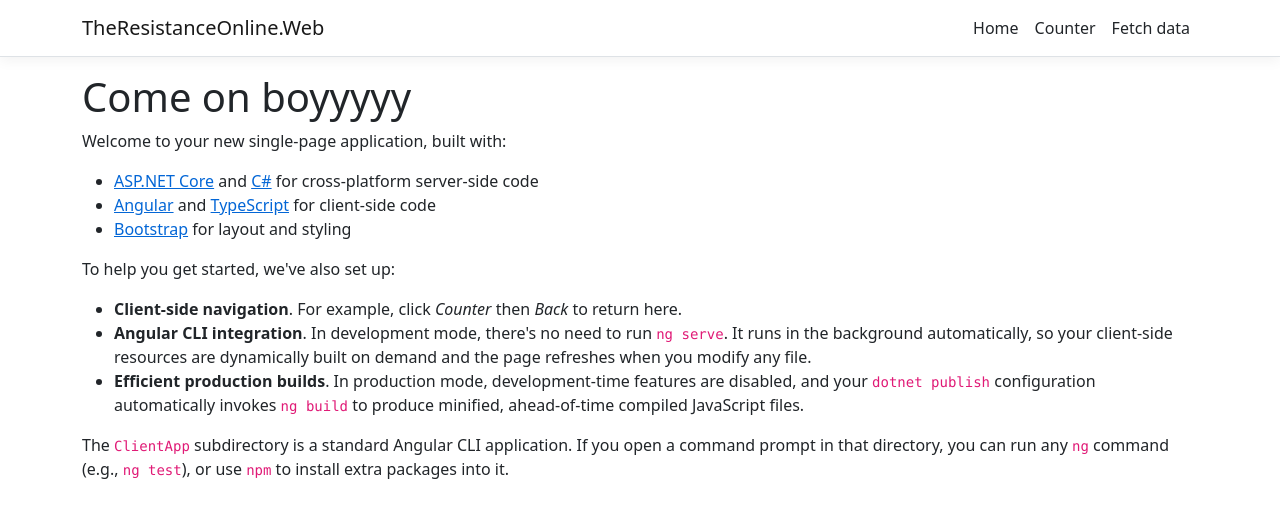
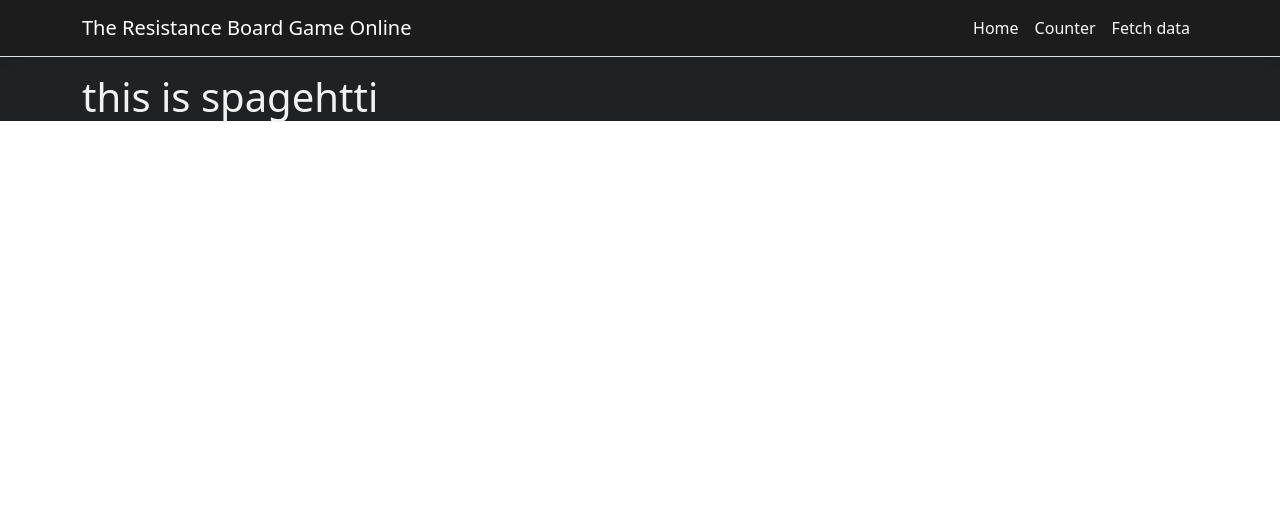
Before and after one commit to Shane-oo/TheResistanceOnline, an Angular app in the folder TheResistanceOnline.Web/ClientApp/: page / in a window 1280 px wide. Shown: the top 518 px of the page. Built offline with nearby package versions, Linux system fonts and the light colour scheme.

Commit message:
Forgot to move into develop

```diff
--- a/TheResistanceOnline.Web/ClientApp/src/app/app.component.html
+++ b/TheResistanceOnline.Web/ClientApp/src/app/app.component.html
@@ -1,4 +1,4 @@
-<body>
+<body class="AppRoot" style="height: fit-content">
   <app-nav-menu></app-nav-menu>
   <div class="container">
     <router-outlet></router-outlet>
--- a/TheResistanceOnline.Web/ClientApp/src/app/home/home.component.html
+++ b/TheResistanceOnline.Web/ClientApp/src/app/home/home.component.html
@@ -1,14 +1,3 @@
-<h1>Come on boyyyyy</h1>
-<p>Welcome to your new single-page application, built with:</p>
-<ul>
-  <li><a href='https://get.asp.net/'>ASP.NET Core</a> and <a href='https://msdn.microsoft.com/en-us/library/67ef8sbd.aspx'>C#</a> for cross-platform server-side code</li>
-  <li><a href='https://angular.io/'>Angular</a> and <a href='http://www.typescriptlang.org/'>TypeScript</a> for client-side code</li>
-  <li><a href='http://getbootstrap.com/'>Bootstrap</a> for layout and styling</li>
-</ul>
-<p>To help you get started, we've also set up:</p>
-<ul>
-  <li><strong>Client-side navigation</strong>. For example, click <em>Counter</em> then <em>Back</em> to return here.</li>
-  <li><strong>Angular CLI integration</strong>. In development mode, there's no need to run <code>ng serve</code>. It runs in the background automatically, so your client-side resources are dynamically built on demand and the page refreshes when you modify any file.</li>
-  <li><strong>Efficient production builds</strong>. In production mode, development-time features are disabled, and your <code>dotnet publish</code> configuration automatically invokes <code>ng build</code> to produce minified, ahead-of-time compiled JavaScript files.</li>
-</ul>
-<p>The <code>ClientApp</code> subdirectory is a standard Angular CLI application. If you open a command prompt in that directory, you can run any <code>ng</code> command (e.g., <code>ng test</code>), or use <code>npm</code> to install extra packages into it.</p>
+<div>
+      <h1>   this is spagehtti</h1>
+</div>
--- a/TheResistanceOnline.Web/ClientApp/src/app/nav-menu/nav-menu.component.html
+++ b/TheResistanceOnline.Web/ClientApp/src/app/nav-menu/nav-menu.component.html
@@ -1,9 +1,10 @@
 <header>
   <nav
-    class="navbar navbar-expand-sm navbar-toggleable-sm navbar-light bg-white border-bottom box-shadow mb-3"
+    class="navbar sticky-top navbar-expand-sm navbar-toggleable-sm navbar-dark border-bottom box-shadow mb-3"
+    style="background-color: #1C1C1C;"
   >
     <div class="container">
-      <a class="navbar-brand" [routerLink]="['/']">TheResistanceOnline.Web</a>
+      <a class="navbar-brand" [routerLink]="['/']">The Resistance Board Game Online</a>
       <button
         class="navbar-toggler"
         type="button"
@@ -25,15 +26,15 @@
             [routerLinkActive]="['link-active']"
             [routerLinkActiveOptions]="{ exact: true }"
           >
-            <a class="nav-link text-dark" [routerLink]="['/']">Home</a>
+            <a class="nav-link text-light" [routerLink]="['/']">Home</a>
           </li>
           <li class="nav-item" [routerLinkActive]="['link-active']">
-            <a class="nav-link text-dark" [routerLink]="['/counter']"
+            <a class="nav-link text-light" [routerLink]="['/counter']"
               >Counter</a
             >
           </li>
           <li class="nav-item" [routerLinkActive]="['link-active']">
-            <a class="nav-link text-dark" [routerLink]="['/fetch-data']"
+            <a class="nav-link text-light" [routerLink]="['/fetch-data']"
               >Fetch data</a
             >
           </li>
--- a/TheResistanceOnline.Web/ClientApp/src/styles.css
+++ b/TheResistanceOnline.Web/ClientApp/src/styles.css
@@ -14,3 +14,8 @@ code {
   background-color: #1b6ec2;
   border-color: #1861ac;
 }
+
+.AppRoot{
+  background: #1F2123;
+  color:#f1f3f3;
+}
```
